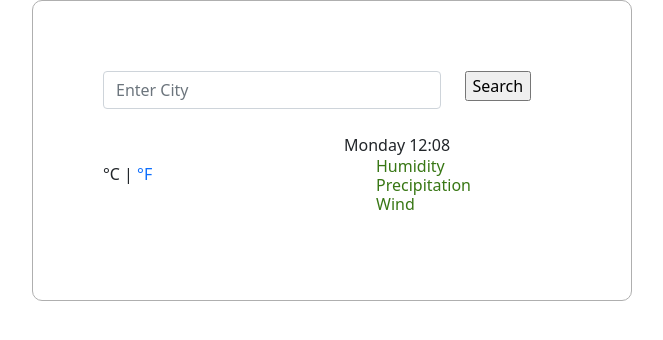
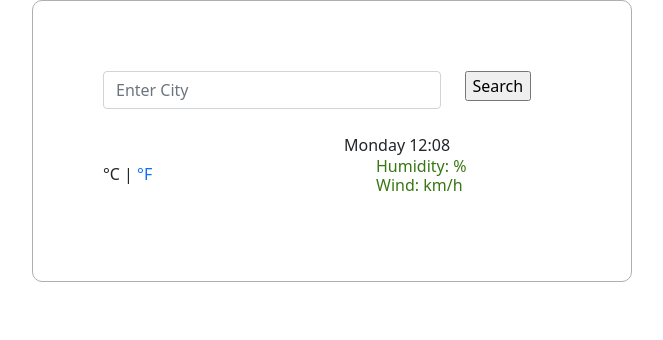
Before and after one commit to Emsnyder94/shecodes-weather-app-project, a plain HTML site: page index.html in a window 1280 px wide. Shown: the whole page, without its empty margins (308-971 px from the left). Drawn offline with nearby package versions, Linux system fonts and the light colour scheme; no server answers.

Commit message:
Updated weather in html

```diff
--- a/index.html
+++ b/index.html
@@ -46,15 +46,8 @@
                 </div>
                 <div class="col-6">
                     <ul>
-                        <li>
-                            Humidity
-                        </li>
-                        <li>
-                            Precipitation
-                        </li>
-                        <li>
-                            Wind
-                        </li>
+                        <li>Humidity: <span id="humidity"></span>%</li>
+                        <li>Wind: <span id="wind"></span>km/h</li>
                     </ul>
                 </div>
             </div>
```
